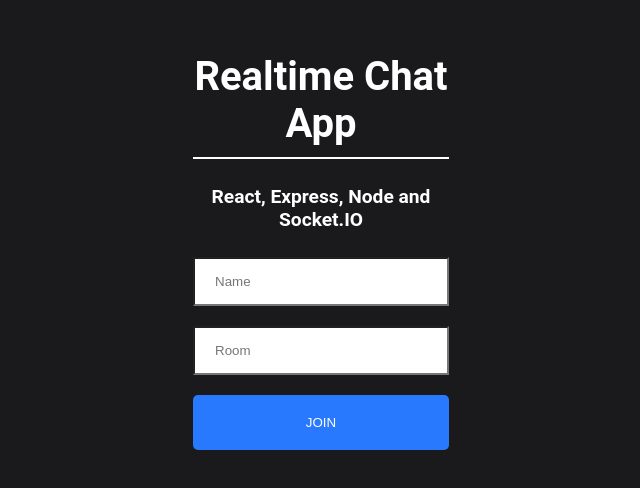
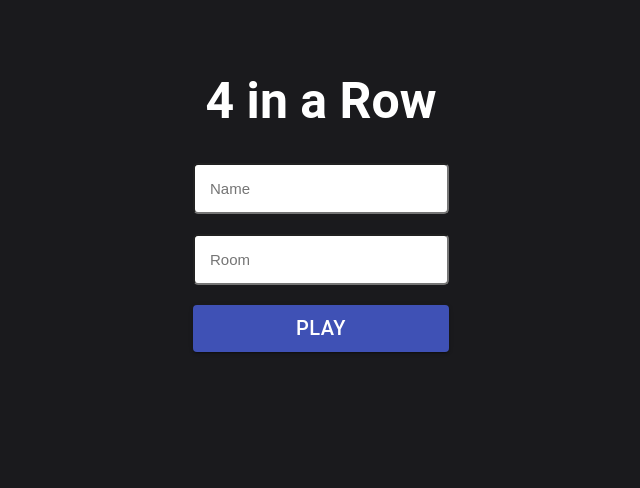
Before and after one commit to ballhan/connectFour, a React (Create React App) app in the folder client/: page / in a window 1280 px wide. Shown: the part 162-650 px from the top of the page, without its empty margins (319-959 px from the left). Built offline with nearby package versions, Linux system fonts and the light colour scheme.

Commit message:
style change for join page

```diff
--- a/client/package.json
+++ b/client/package.json
@@ -3,6 +3,7 @@
   "version": "0.1.0",
   "private": true,
   "dependencies": {
+    "@material-ui/core": "^4.9.13",
     "@testing-library/jest-dom": "^4.2.4",
     "@testing-library/react": "^9.5.0",
     "@testing-library/user-event": "^7.2.1",
--- a/client/src/components/Join/Join.css
+++ b/client/src/components/Join/Join.css
@@ -1,5 +1,6 @@
-html, body {
-  font-family: 'Roboto', sans-serif;
+html,
+body {
+  font-family: "Roboto", sans-serif;
   padding: 0;
   margin: 0;
 }
@@ -18,49 +19,55 @@ html, body {
   text-align: center;
   height: 100vh;
   align-items: center;
-  background-color: #1A1A1D;
+  background-color: #1a1a1d;
+  flex-direction: column;
 }
 
 .joinInnerContainer {
   width: 20%;
+  height: 50%;
 }
 
 .joinInput {
-  border-radius: 0;
-  padding: 15px 20px;
+  border-radius: 5px;
+  padding: 15px;
   width: 100%;
+  font-size: 15px;
 }
 
 .heading {
   color: white;
-  font-size: 2.5em;
-  padding-bottom: 10px;
-  border-bottom: 2px solid white;
-}
-
-.description {
-  color: white;
-  font-size: 1.2em;
-  padding-bottom: 10px;
+  font-size: 50px;
 }
 
 .button {
-  color: #fff !important;
-  text-transform: uppercase;
-  text-decoration: none;
-  background: #2979FF;
-  padding: 20px;
-  border-radius: 5px;
-  display: inline-block;
-  border: none;
   width: 100%;
+  font-size: 20px !important;
 }
 
 .mt-20 {
-  margin-top: 20px;
+  margin-top: 20px !important;
 }
 
-@media (min-width: 320px) and (max-width: 480px) {
+@media (min-width: 825px) and (max-width: 1244px) {
+  .joinInnerContainer {
+    width: 30%;
+  }
+}
+
+@media (min-width: 620px) and (max-width: 824px) {
+  .joinInnerContainer {
+    width: 40%;
+  }
+}
+
+@media (min-width: 500px) and (max-width: 619px) {
+  .joinInnerContainer {
+    width: 50%;
+  }
+}
+
+@media (min-width: 320px) and (max-width: 499px) {
   .joinOuterContainer {
     height: 100%;
   }
@@ -68,7 +75,3 @@ html, body {
     width: 90%;
   }
 }
-
-button:focus {
-  outline: 0;
-}
--- a/client/src/components/Join/Join.js
+++ b/client/src/components/Join/Join.js
@@ -1,25 +1,45 @@
-import React, { useState } from 'react';
+import React, { useState } from "react";
 import { Link } from "react-router-dom";
+import { Button } from "@material-ui/core";
 
-import './Join.css';
+import "./Join.css";
 
 export default function SignIn() {
-  const [name, setName] = useState('');
-  const [room, setRoom] = useState('');
+  const [name, setName] = useState("");
+  const [room, setRoom] = useState("");
 
   return (
     <div className="joinOuterContainer">
       <div className="joinInnerContainer">
-        <h1 className="heading">Realtime Chat App</h1>
-        <h2 className="description">React, Express, Node and Socket.IO</h2>
+        <h1 className="heading">4 in a Row</h1>
         <div>
-          <input placeholder="Name" className="joinInput" type="text" onChange={(event) => setName(event.target.value)} />
+          <input
+            placeholder="Name"
+            className="joinInput"
+            type="text"
+            onChange={(event) => setName(event.target.value)}
+          />
         </div>
         <div>
-          <input placeholder="Room" className="joinInput mt-20" type="text" onChange={(event) => setRoom(event.target.value)} />
+          <input
+            placeholder="Room"
+            className="joinInput mt-20"
+            type="text"
+            onChange={(event) => setRoom(event.target.value)}
+          />
         </div>
-        <Link onClick={e => (!name || !room) ? e.preventDefault() : null} to={`/chat?name=${name}&room=${room}`}>
-          <button className={'button mt-20'} type="submit">Join</button>
+        <Link
+          onClick={(e) => (!name || !room ? e.preventDefault() : null)}
+          to={`/chat?name=${name}&room=${room}`}
+        >
+          <Button
+            variant="contained"
+            color="primary"
+            className="button mt-20 removeUnderline"
+            type="submit"
+          >
+            play
+          </Button>
         </Link>
       </div>
     </div>
```
Also changed, not shown: 1 other file (tests, documents, lock files or other folders).
